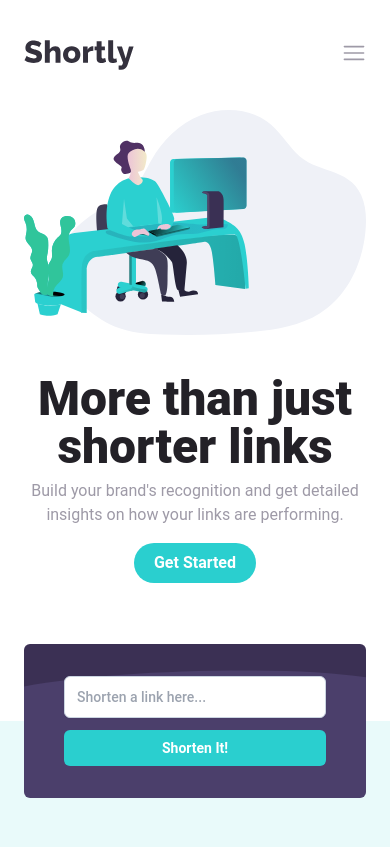
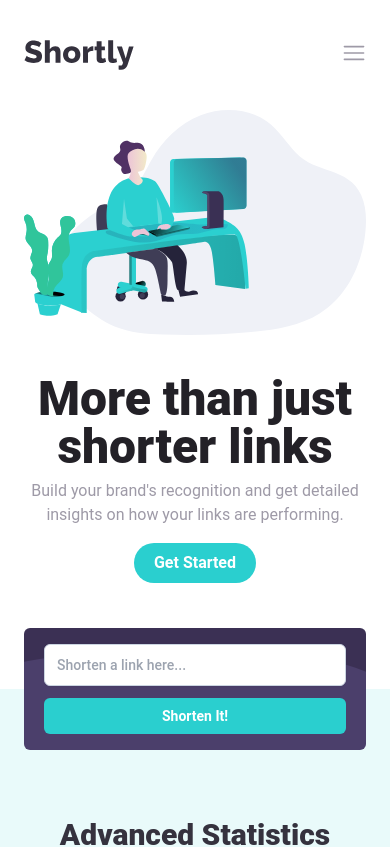
Before and after one commit to facuperezm/url-shortener, a React (Vite) app: page / in a window 390 px wide. Shown: the top 847 px of the page. Built offline with nearby package versions, Linux system fonts and the light colour scheme.

Commit message:
styles fixed

```diff
--- a/src/components/Link.tsx
+++ b/src/components/Link.tsx
@@ -9,7 +9,7 @@ interface Props {
 export default function Link({ handleSubmit, link, setLink }: Props) {
   return (
     <div className="flex flex-col">
-      <div className="bg-primary-dark-violet bg-[url('./assets/bg-shorten-desktop.svg')] bg-cover py-8 px-10 rounded-md relative overflow-hidden mx-6 md:mx-48 translate-y-[50%]">
+      <div className="bg-primary-dark-violet bg-[url('./assets/bg-shorten-desktop.svg')] bg-cover py-4 md:py-8 px-5 md:px-10 rounded-md relative overflow-hidden mx-6 md:mx-48 translate-y-[50%]">
         <form
           className="flex flex-col lg-flex-row gap-3"
           onSubmit={(e) => handleSubmit(e)}
```
